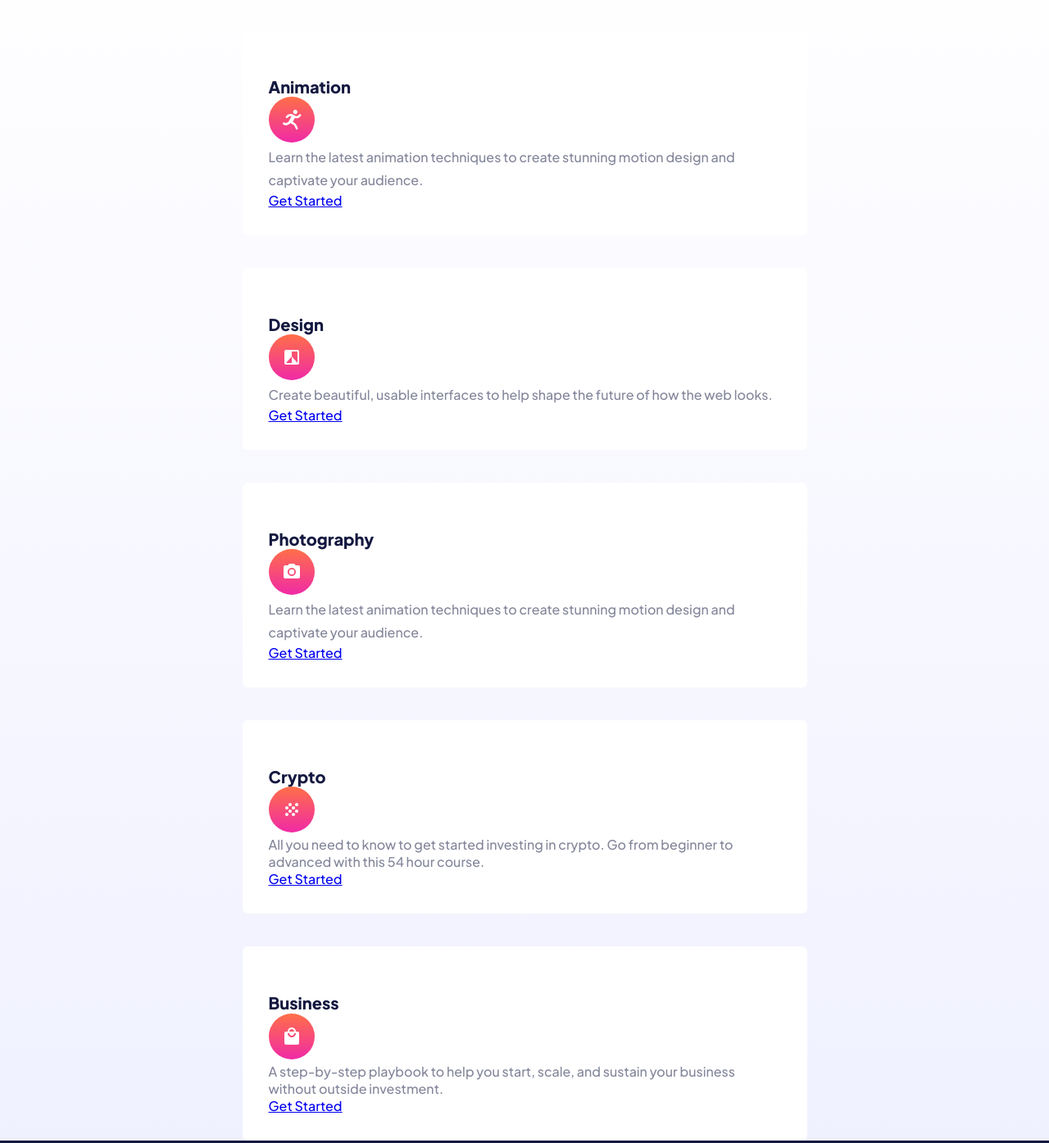
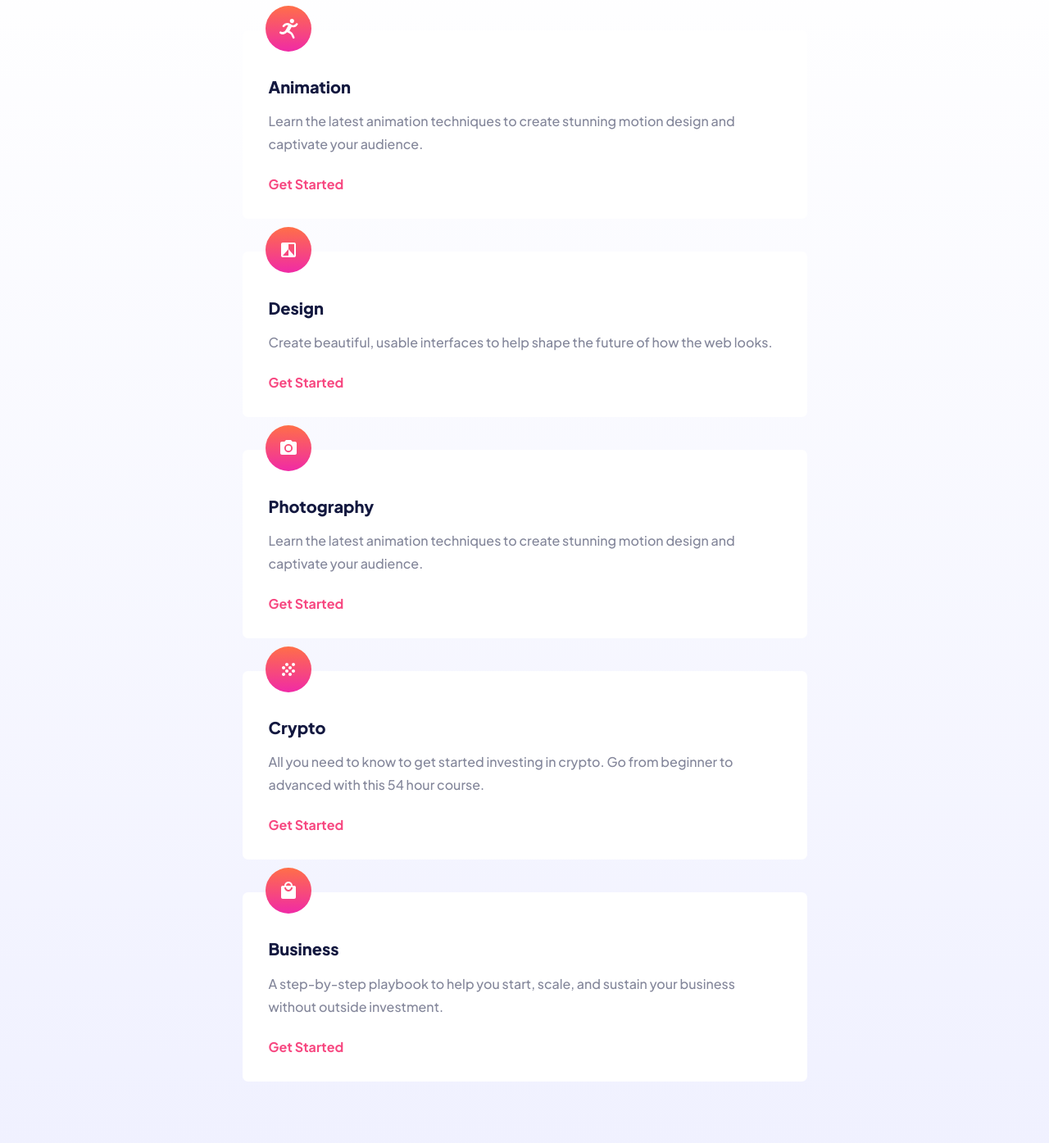
Before and after one commit to RyanCahela/08_02_22_Skilled_E-learning_Landing_Page, a website: page src/index.html in a window 1280 px wide. Shown: the part 952-2347 px from the top of the page at 82% size. Drawn offline with nearby package versions, Linux system fonts and the light colour scheme; files that its build step writes are made by us from their sources.

Commit message:
adds classes to courses cards

```diff
--- a/src/index.html
+++ b/src/index.html
@@ -55,14 +55,14 @@
       </div>
     </section>
     <section class="courses">
-      <div class="container">
+      <div class="courses__container">
         <div class="courses__title-card title-m">
           <h2>Check out our most popular courses!</h2>
         </div>
         <!--Animation-->
         <article class="courses__card">
           <h3 class="title-s">Animation</h3>
-          <div>
+          <div class="courses__icon-container">
             <svg width="56" height="56" xmlns="http://www.w3.org/2000/svg">
               <defs>
                 <linearGradient x1="50%" y1="0%" x2="50%" y2="100%" id="a">
@@ -80,16 +80,16 @@
               </g>
             </svg>
           </div>
-          <p class="body-copy">
+          <p class="courses__paragraph">
             Learn the latest animation techniques to create stunning motion
             design and captivate your audience.
           </p>
-          <a href="#">Get Started</a>
+          <a class="courses__link" href="#">Get Started</a>
         </article>
         <!--design-->
         <article class="courses__card">
           <h3 class="title-s">Design</h3>
-          <div>
+          <div class="courses__icon-container">
             <svg
               width="56"
               height="56"
@@ -112,16 +112,16 @@
               </g>
             </svg>
           </div>
-          <p class="body-copy">
+          <p class="courses__paragraph">
             Create beautiful, usable interfaces to help shape the future of how
             the web looks.
           </p>
-          <a href="#">Get Started</a>
+          <a class="courses__link" href="#">Get Started</a>
         </article>
         <!--photography-->
         <article class="courses__card">
           <h3 class="title-s">Photography</h3>
-          <div>
+          <div class="courses__icon-container">
             <svg
               width="56"
               height="56"
@@ -144,16 +144,16 @@
               </g>
             </svg>
           </div>
-          <p class="body-copy">
+          <p class="courses__paragraph">
             Learn the latest animation techniques to create stunning motion
             design and captivate your audience.
           </p>
-          <a href="#">Get Started</a>
+          <a class="courses__link" href="#">Get Started</a>
         </article>
         <!--crypto-->
         <article class="courses__card">
           <h3 class="title-s">Crypto</h3>
-          <div>
+          <div class="courses__icon-container">
             <svg
               width="56"
               height="56"
@@ -176,16 +176,16 @@
               </g>
             </svg>
           </div>
-          <p>
+          <p class="courses__paragraph">
             All you need to know to get started investing in crypto. Go from
             beginner to advanced with this 54 hour course.
           </p>
-          <a href="#">Get Started</a>
+          <a class="courses__link" href="#">Get Started</a>
         </article>
         <!--business-->
         <article class="courses__card">
           <h3 class="title-s">Business</h3>
-          <div>
+          <div class="courses__icon-container">
             <svg
               width="56"
               height="56"
@@ -208,11 +208,11 @@
               </g>
             </svg>
           </div>
-          <p>
+          <p class="courses__paragraph">
             A step-by-step playbook to help you start, scale, and sustain your
             business without outside investment.
           </p>
-          <a href="#">Get Started</a>
+          <a class="courses__link" href="#">Get Started</a>
         </article>
       </div>
     </section>
--- a/src/sass/_components.scss
+++ b/src/sass/_components.scss
@@ -107,7 +107,7 @@ PAGE SECTIONS
     transform: translate(50%, -50%);
   }
 
-  &__paragraph-copy {
+  &__paragraph {
     @include mix.body-copy;
     margin-block-start: 1em;
     margin-block-end: 1.5em;
```
Also changed, not shown: public/index.html (+5 -5 lines), public/css/style.css.
